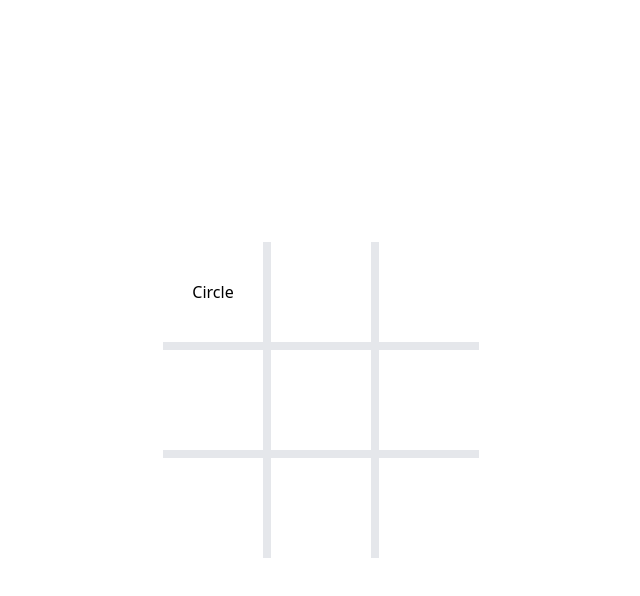
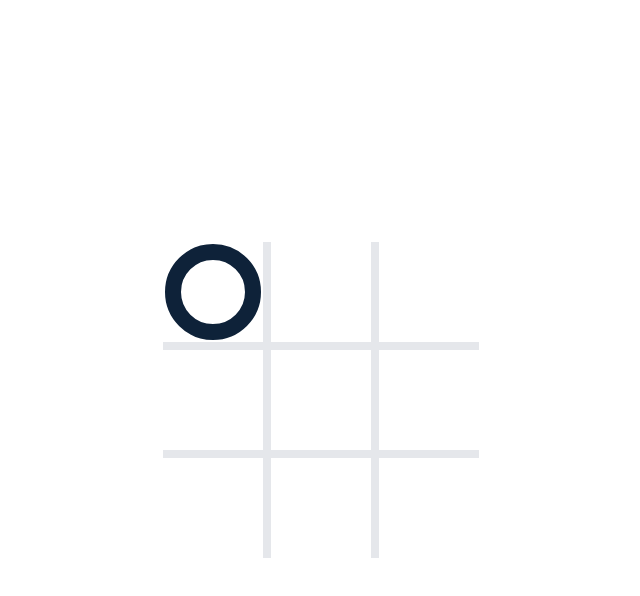
Before and after one commit to realmahdi/TicTacToe, a React (Create React App) app: page / in a window 1280 px wide. Both pictures are taken after a click on the element 532 px from the left and 292 px from the top of the page. Shown: the top 596 px of the page, without its empty margins (319-959 px from the left). Built offline with nearby package versions, Linux system fonts and the light colour scheme.

Commit message:
Better view of circle component

```diff
--- a/src/components/Circle/Circle.jsx
+++ b/src/components/Circle/Circle.jsx
@@ -2,7 +2,14 @@ import React from 'react';
 
 function Circle() {
     return (
-        <div>Circle</div>
+        <svg
+            width="100"
+            height="100"
+            viewBox="-50 -50 100 100"
+            className="fill-transparent stroke-[16px] stroke-[#0E2239]"
+        >
+            <circle cx="0" cy="0" r="40"/>
+        </svg>
     );
 }
 
```
